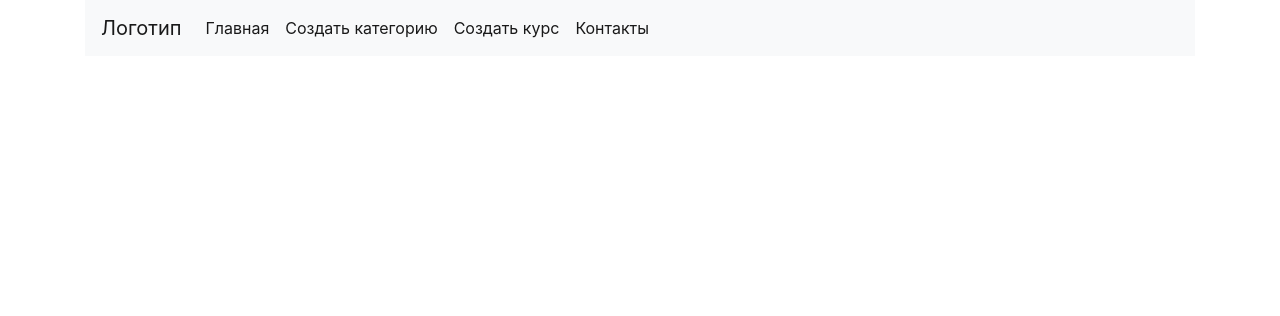
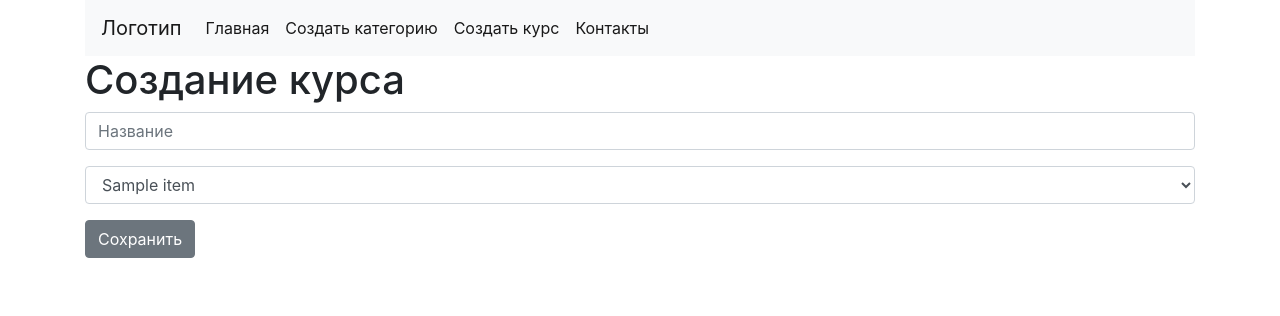
Before and after one commit to dorican/fwsgi, a Python web app: template templates/create_course.html in a window 1280 px wide. Shown: the top 316 px of the page. Run offline with Jinja, Linux system fonts and the light colour scheme; the template is opened without the code that fills it: most values are stand-ins (such as "Sample title", 1, 10 or a date in 2020); some libraries are stand-ins or nearby versions.

Commit message:
lesson_4

```diff
--- a/models.py
+++ b/models.py
@@ -86,7 +86,6 @@ class TrainingSite:
 
     def find_category_by_id(self, id):
         for item in self.categories:
-            print('item', item.id)
             if item.id == id:
                 return item
         raise Exception(f'Нет категории с id = {id}')
--- a/templates/create_course.html
+++ b/templates/create_course.html
@@ -1,17 +1,21 @@
 {% extends "base.html" %}
-{% block title %}
-Создание курса
-{% endblock %}
-{% block body %}
-{% include "inc-menu.html" %}
+
+{% block title %}Создание курса{% endblock %}
+
+{% block content %}
+
 <h1>Создание курса</h1>
 <form method="post">
-    <input type="text" name="name" placeholder="Название">
-    <select size="3" name="category_id">
+<div class="form-group">
+    <input type="text" name="name" placeholder="Название" class="form-control">
+</div>
+<div class="form-group">
+    <select name="category_id" class="form-control">
         {% for item in categories %}
         <option value="{{item.id}}">{{item.name}}</option>
         {% endfor %}
     </select>
-    <button type="submit">Сохранить</button>
+</div>
+    <button type="submit" class="btn btn-secondary">Сохранить</button>
 </form>
 {% endblock %}
--- a/views.py
+++ b/views.py
@@ -13,8 +13,7 @@ def main_view(request):
     # Используем шаблонизатор
     courses = site.courses
     categories = site.categories
-    print(categories)
-    return '200 OK', render('index.html', categories=categories)
+    return '200 OK', render('index.html', categories=categories, courses=courses)
 
 
 def create_category(request):
@@ -51,6 +50,7 @@ def create_course(request):
         categories = site.categories
         return '200 OK', render('create_course.html', categories=categories)
 
+
 def contact_view(request):
     # Проверка метода запроса
     if request['method'] == 'POST':
```
